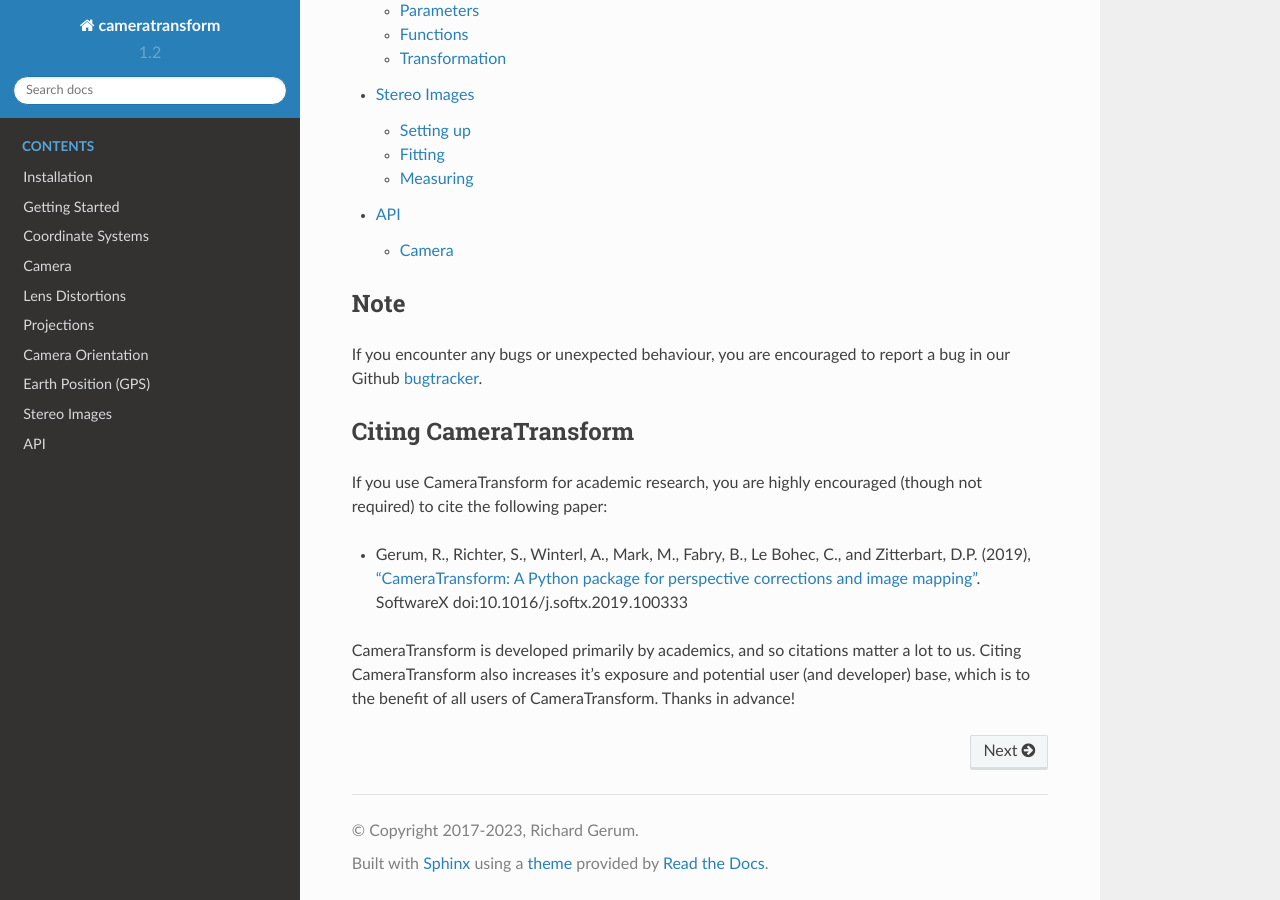
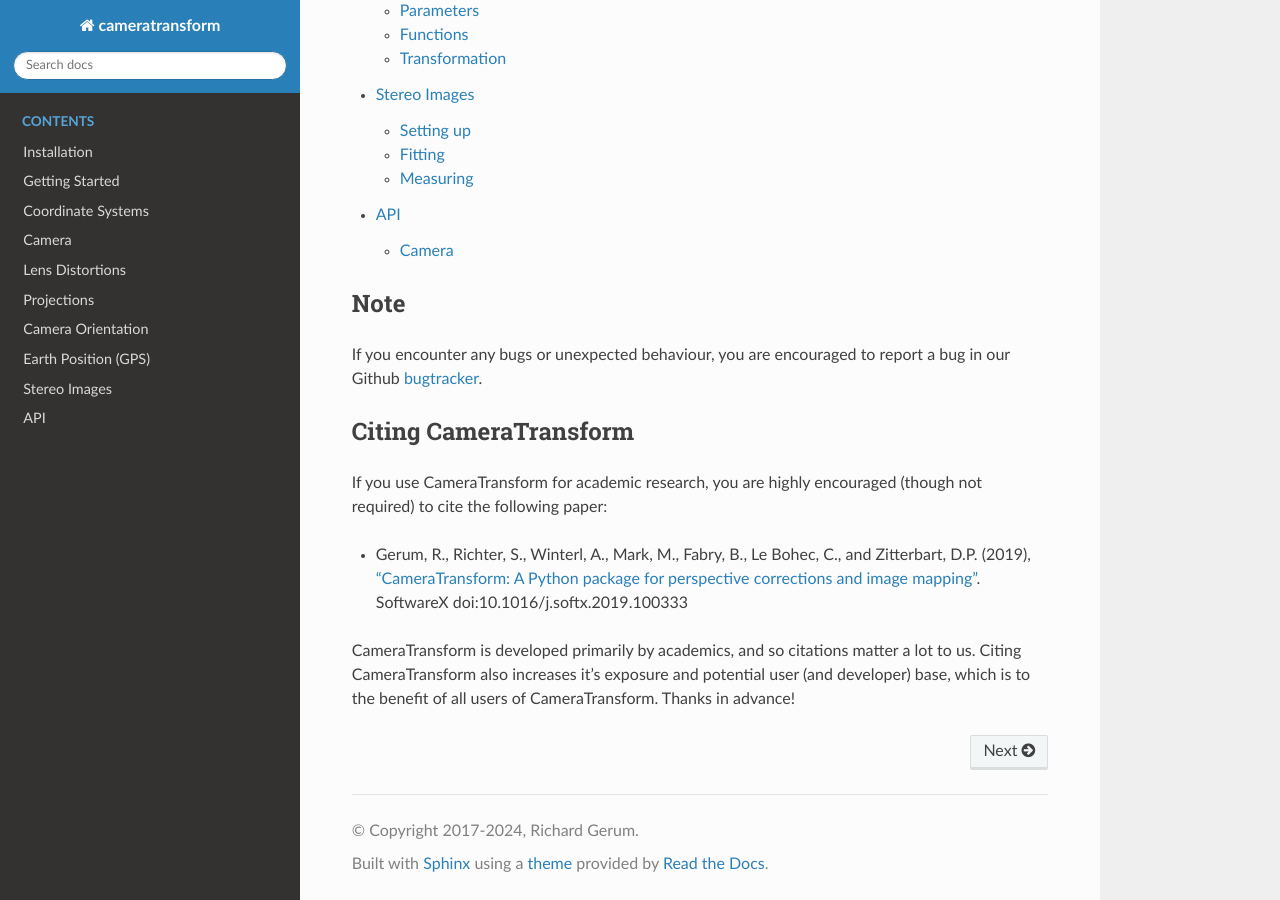
Before and after one commit to rgerum/cameratransform, a Sphinx documentation site: the page built from docs/source/index.rst, in a window 1280 px wide and 900 px high, scrolled down 1133 px. Built offline with Sphinx 7.4.7 and the Read the Docs theme 2.0.0, drawn with Linux system fonts in a browser that asks for light colours; the version number is read from the project's files by our own code; part of the change alters nothing that is shown.

```diff
--- a/docs/source/conf.py
+++ b/docs/source/conf.py
@@ -6,13 +6,13 @@
 # -- Project information -----------------------------------------------------
 # https://www.sphinx-doc.org/en/master/usage/configuration.html#project-information
 
-import importlib.metadata
+import pkg_resources
 
 project = 'cameratransform'
-copyright = '2017-2023, Richard Gerum'
+copyright = '2017-2024, Richard Gerum'
 author = 'Richard Gerum'
 language = 'en'
-release = importlib.metadata.metadata('cameratransform')['version']
+release = pkg_resources.get_distribution('cameratransform').version
 
 # -- General configuration ---------------------------------------------------
 # https://www.sphinx-doc.org/en/master/usage/configuration.html#general-configuration
```
